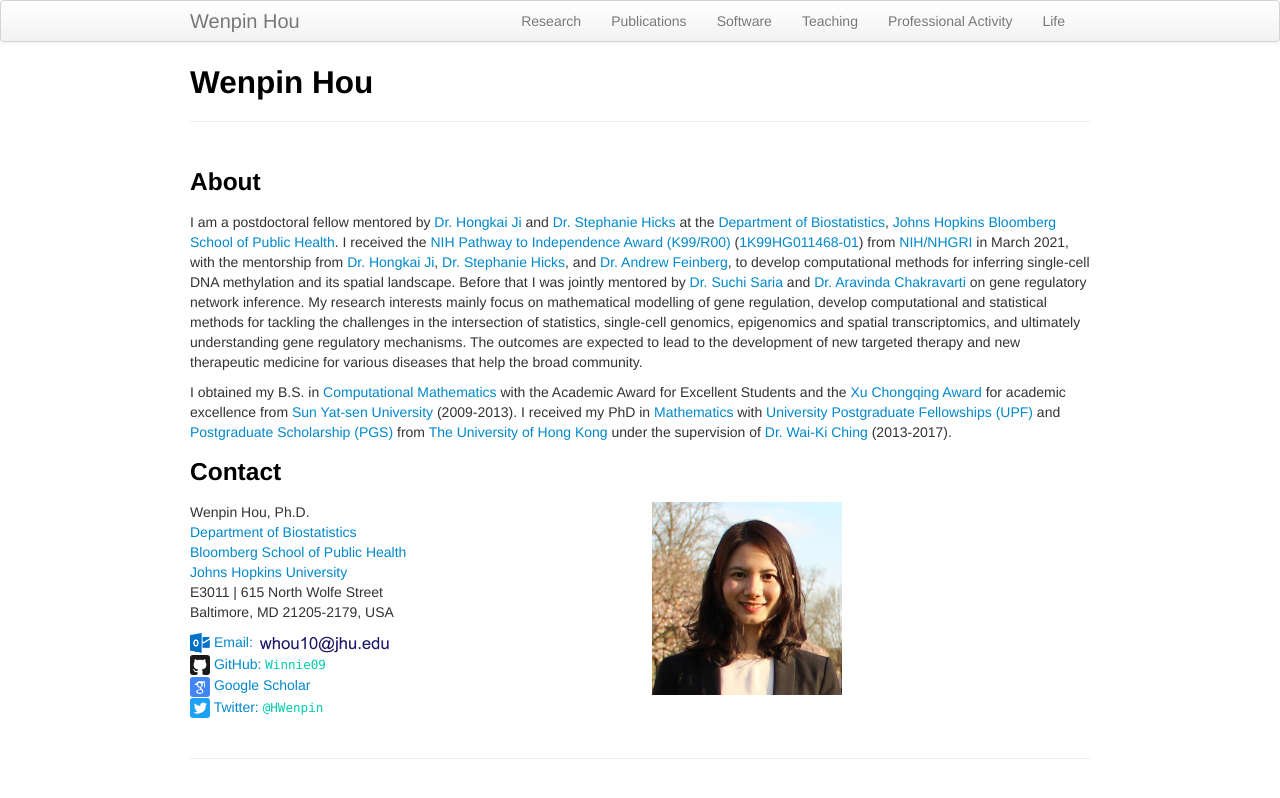
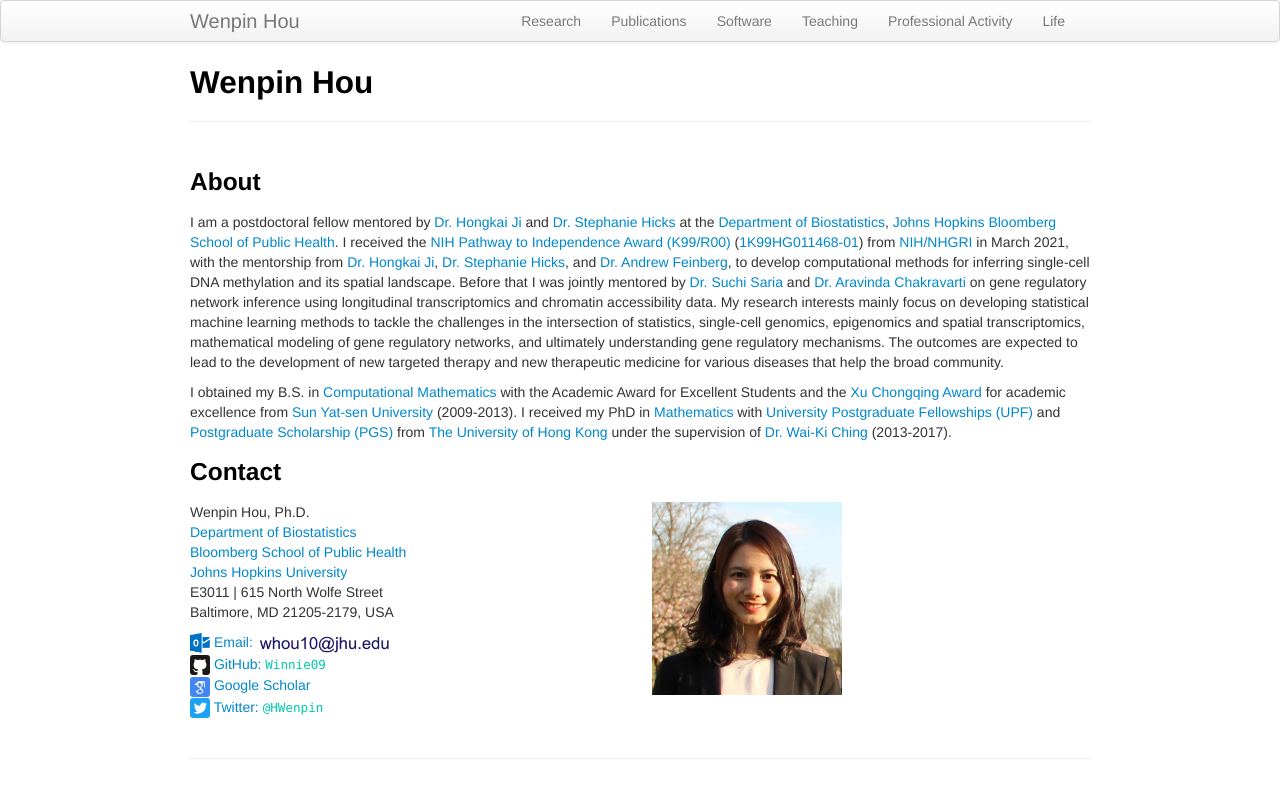
Before and after one commit to Winnie09/Wenpin_Hou, a Jekyll site: the page built from index.md, in a window 1280 px wide. Shown: the top 798 px of the page. Built offline with Jekyll 4.4.1, drawn with Linux system fonts in a browser that asks for light colours.

Commit message:
Update index.md

```diff
--- a/index.md
+++ b/index.md
@@ -8,7 +8,7 @@ layout: page
 
 I am a postdoctoral fellow mentored by [Dr. Hongkai Ji](http://www.biostat.jhsph.edu/~hji/) and [Dr. Stephanie Hicks](https://www.stephaniehicks.com/) at the [Department of Biostatistics](https://www.jhsph.edu/departments/biostatistics/), [Johns Hopkins Bloomberg School of Public Health](https://www.jhsph.edu/).
 I received the [NIH Pathway to Independence Award (K99/R00)](https://grants.nih.gov/grants/guide/pa-files/PA-20-188.html) ([1K99HG011468-01](https://reporter.nih.gov/search/cHJfn5jyOUy-E1JZ1vBQlg/project-details/10104023)) from [NIH/NHGRI](https://www.genome.gov/) in March 2021, with the mentorship from [Dr. Hongkai Ji](http://www.biostat.jhsph.edu/~hji/), [Dr. Stephanie Hicks](https://www.stephaniehicks.com/), and [Dr. Andrew Feinberg](https://www.hopkinsmedicine.org/profiles/details/andrew-feinberg-1), to develop computational methods for inferring single-cell DNA methylation and its spatial landscape.
-Before that I was jointly mentored by [Dr. Suchi Saria](https://suchisaria.jhu.edu/) and [Dr. Aravinda Chakravarti](https://aravindachakravartilab.org/) on gene regulatory network inference. My research interests mainly focus on mathematical modelling of gene regulation, develop computational and statistical methods for tackling the challenges in the intersection of statistics, single-cell genomics, epigenomics and spatial transcriptomics, and ultimately understanding gene regulatory mechanisms. The outcomes are expected to lead to the development of new targeted therapy and new therapeutic medicine for various diseases that help the broad community.
+Before that I was jointly mentored by [Dr. Suchi Saria](https://suchisaria.jhu.edu/) and [Dr. Aravinda Chakravarti](https://aravindachakravartilab.org/) on gene regulatory network inference using longitudinal transcriptomics and chromatin accessibility data. My research interests mainly focus on developing statistical machine learning methods to tackle the challenges in the intersection of statistics, single-cell genomics, epigenomics and spatial transcriptomics, mathematical modeling of gene regulatory networks, and ultimately understanding gene regulatory mechanisms. The outcomes are expected to lead to the development of new targeted therapy and new therapeutic medicine for various diseases that help the broad community.
 
 I obtained my B.S. in [Computational Mathematics](http://math.sysu.edu.cn/) with the Academic Award for Excellent Students and the [Xu Chongqing
 Award](http://edf.edaao.sysu.edu.cn/jzmx/jz03/cgzs02/index.htm) for academic excellence from [Sun Yat-sen University](http://www.sysu.edu.cn/2012/en/index.htm) (2009-2013).
```
